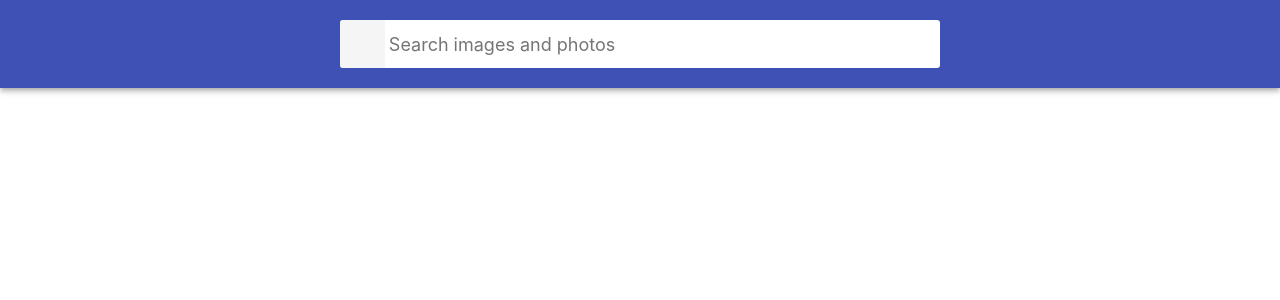
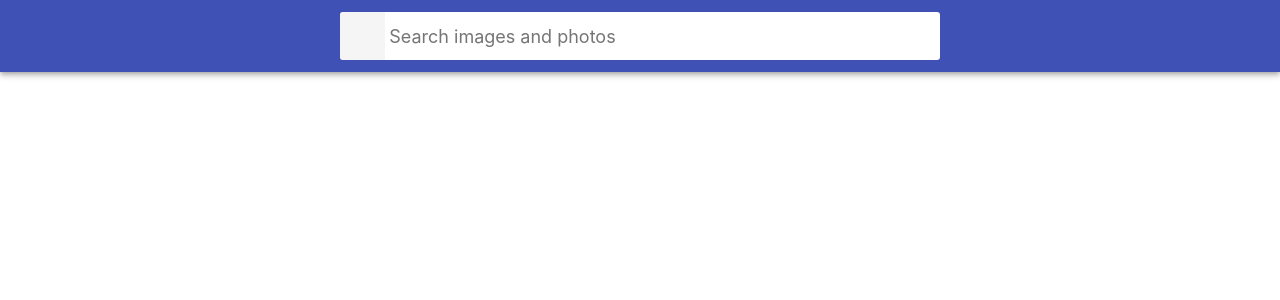
Before and after one commit to ryalua/goit-react-hw-04-images, a React (Create React App) app: page / in a window 1280 px wide. Shown: the top 300 px of the page. Built offline with nearby package versions, Linux system fonts and the light colour scheme.

Commit message:
bug fixed

```diff
--- a/package.json
+++ b/package.json
@@ -4,12 +4,17 @@
   "private": true,
   "homepage": "https://ryalua.github.io/goit-react-hw-04-images/",
   "dependencies": {
+    "@emotion/react": "^11.11.1",
+    "@emotion/styled": "^11.11.0",
     "@testing-library/jest-dom": "^5.16.3",
     "@testing-library/react": "^12.1.4",
     "@testing-library/user-event": "^13.5.0",
+    "axios": "^1.4.0",
     "react": "^18.1.0",
     "react-dom": "^18.1.0",
+    "react-loader-spinner": "^5.3.4",
     "react-scripts": "5.0.1",
+    "react-toastify": "^9.1.3",
     "web-vitals": "^2.1.3"
   },
   "scripts": {
--- a/src/components/App.jsx
+++ b/src/components/App.jsx
@@ -1,24 +1,20 @@
-import React, { Component } from 'react';
+import React, { useState } from 'react';
 import { Searchbar } from 'components/Searchbar/Searchbar';
 import { ImageGallery } from 'components/ImageGallery/ImageGallery';
 
-export class App extends Component {
-  state = {
-    keyWord: '',
+export function App() {
+  const [keyWord, setKeyWord] = useState('');
+
+  const handleKeyWord = keyWord => {
+    setKeyWord(keyWord);
   };
 
-  handleKeyWord = keyWord => {
-    this.setState({ keyWord });
-  };
-
-  render() {
-    return (
-      <div>
-        <Searchbar onKeyWord={this.handleKeyWord} />
-        <ImageGallery keyWord={this.state.keyWord} />
-      </div>
-    );
-  }
+  return (
+    <div>
+      <Searchbar onKeyWord={handleKeyWord} />
+      <ImageGallery keyWord={keyWord} />
+    </div>
+  );
 }
 
 export default App;
--- a/src/components/ImageGalleryItem/ImageGalleryItem.jsx
+++ b/src/components/ImageGalleryItem/ImageGalleryItem.jsx
@@ -1,7 +1,7 @@
 import React, { Component } from 'react';
 import { GalleryItem } from './ImageGalleryItemStyled';
 import Modal from 'components/Modal/Modal';
-import { ModalOverlay } from 'components/Modal/ModalStiled';
+import { ModalOverlay } from 'components/Modal/ModalStyled';
 
 export class ImageGalleryItem extends Component {
   state = {
--- a/src/components/Modal/Modal.jsx
+++ b/src/components/Modal/Modal.jsx
@@ -1,5 +1,5 @@
 import React, { Component } from 'react';
-import { ModalOverlay } from './ModalStiled';
+import { ModalOverlay } from './ModalStyled';
 
 export class Modal extends Component {
   render() {
--- a/src/index.css
+++ b/src/index.css
@@ -1,15 +1,29 @@
 @import-normalize; /* bring in normalize.css styles */
+
+html {
+  box-sizing: border-box;
+  width: 100vw;
+  overflow-x: hidden;
+}
+
+*,
+*::before,
+*::after {
+  box-sizing: inherit;
+}
 
 body {
   margin: 0;
-  font-family: -apple-system, BlinkMacSystemFont, 'Segoe UI', 'Roboto', 'Oxygen',
-    'Ubuntu', 'Cantarell', 'Fira Sans', 'Droid Sans', 'Helvetica Neue',
-    sans-serif;
+  font-family: -apple-system, BlinkMacSystemFont, 'Segoe UI', Roboto,
+    Oxygen-Sans, Ubuntu, Cantarell, 'Helvetica Neue', sans-serif;
+  color: #212121;
+  background-color: #fff;
   -webkit-font-smoothing: antialiased;
   -moz-osx-font-smoothing: grayscale;
 }
 
-code {
-  font-family: source-code-pro, Menlo, Monaco, Consolas, 'Courier New',
-    monospace;
+img {
+  display: block;
+  max-width: 100%;
+  height: auto;
 }
```
Also changed, not shown: src/components/ImageGalleryItem/ImageGalleryItemStyled.js (+13 -0 lines), src/components/servises/pixabayApi.js (renamed from src/components/servises/servises.js), 1 other file (tests, documents, lock files or other folders).
